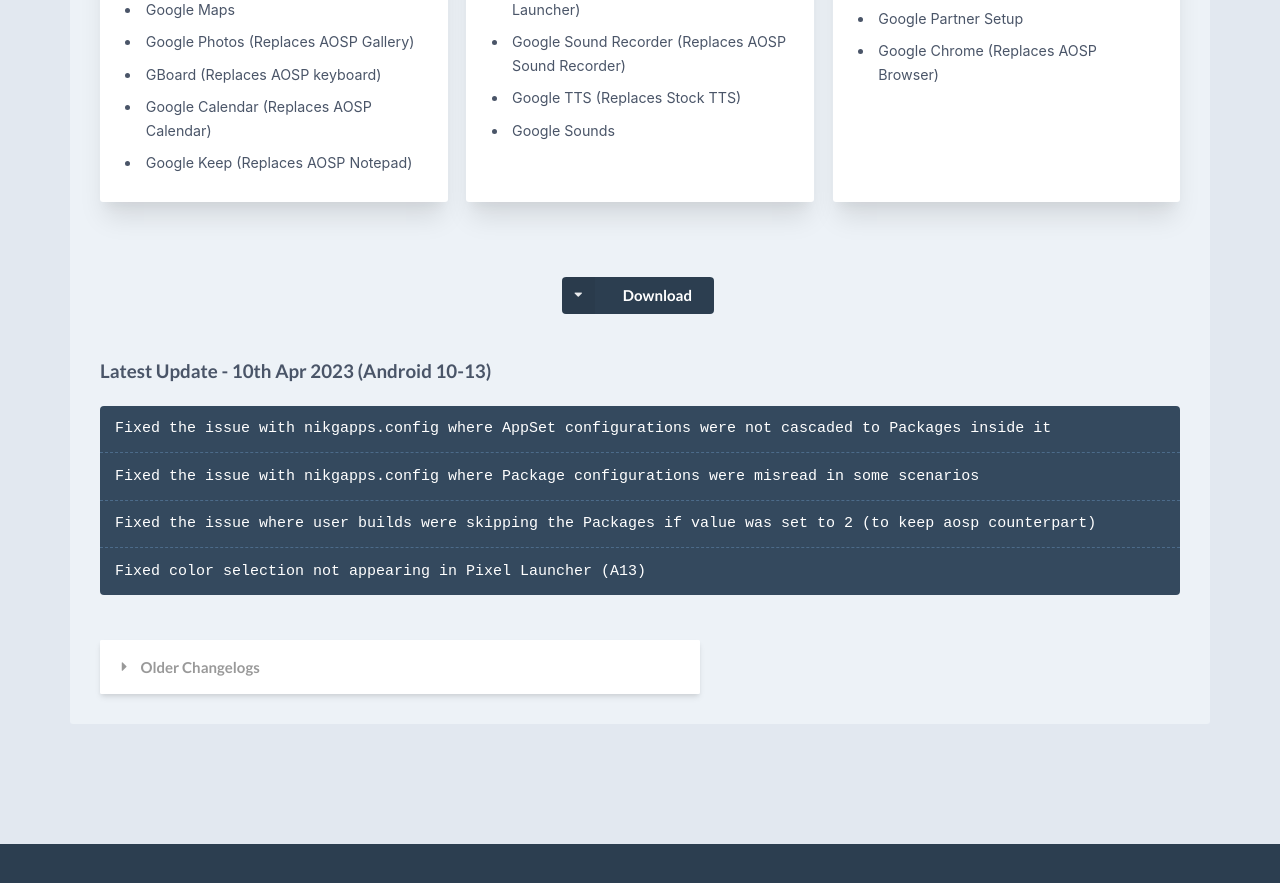
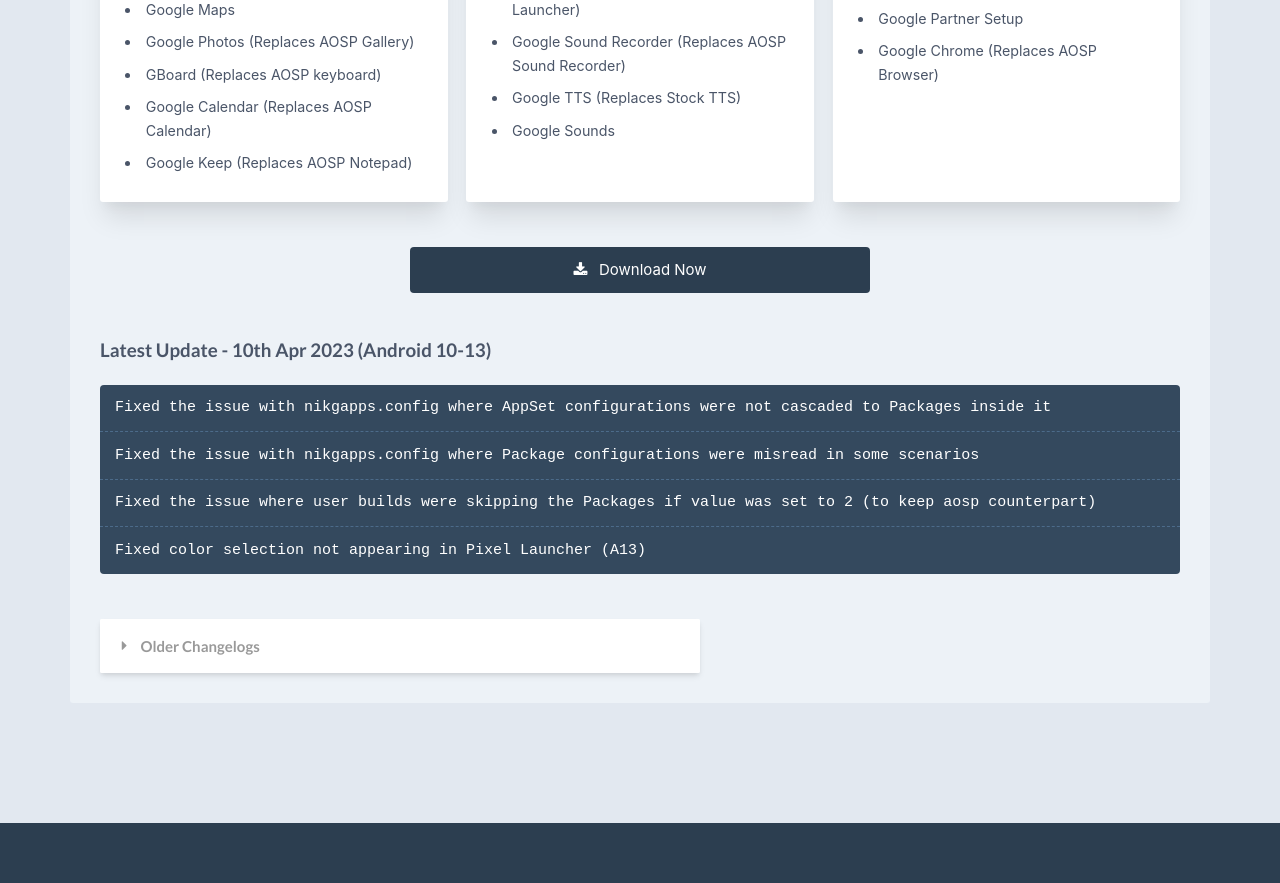
Before and after one commit to nikgapps/nikgapps.github.io, a Jekyll site: the page built from downloads.html, in a window 1280 px wide and 900 px high, scrolled down 993 px. Shown: the top 883 px of the window. Built offline with Jekyll 4.4.1, drawn with Linux system fonts in a browser that asks for light colours; nearby versions of some CDN libraries; some web fonts are replaced.

Commit message:
Revert back the changes as it isnt looking elegant

```diff
--- a/downloads.html
+++ b/downloads.html
@@ -37,36 +37,9 @@
             </div>
         </div>
     </div>
-    <div id="downloads" class="download__div">
-        <!-- <a href="https://sourceforge.net/projects/nikgapps/files/" class="download__btn"><i class="fa fa-download"></i>
-            Download Now</a> -->
-        <div class="ui floating labeled icon dropdown button">
-            <span class="text">Download</span>
-            <i class="dropdown icon"></i>
-            <div class="menu">
-
-            <div class="item">
-                <i class="dropdown icon"></i>
-                <!-- <i class="left dropdown icon"></i> -->
-                <span class="text">Canary Releases</span>
-                <!-- <div class="left menu"> -->
-                <div class="right menu">
-                <div class="item"><a href="https://sourceforge.net/projects/nikgapps/files/Canary-Releases">Gapps</a></div>
-                <!-- <div class="item"><a href="https://sourceforge.net/projects/nikgapps/files/Releases/NikGapps-T/">Addons</a></div> -->
-                <!-- <div class="item"><a href="https://www.google.com/">Tools</a></div> -->
-                </div>
-            </div>
-            <div class="item">
-                <i class="dropdown icon"></i>
-                <span class="text">Stable Releases</span>
-                <div class="right menu">
-                    <div class="item"><a href="https://sourceforge.net/projects/nikgapps/files/Releases">Gapps</a></div>
-                    <!-- <div class="item"><a href="https://sourceforge.net/projects/nikgapps/files/Releases/NikGapps-T/">Addons</a></div> -->
-                    <!-- <div class="item"><a href="https://www.google.com/">Tools</a></div> -->
-                </div>
-            </div>
-            </div>
-        </div>
+    <div id="downloads">
+        <a href="https://sourceforge.net/projects/nikgapps/files/" class="download__btn"><i class="fa fa-download"></i>
+            Download Now</a>
     </div>
 
 
```
